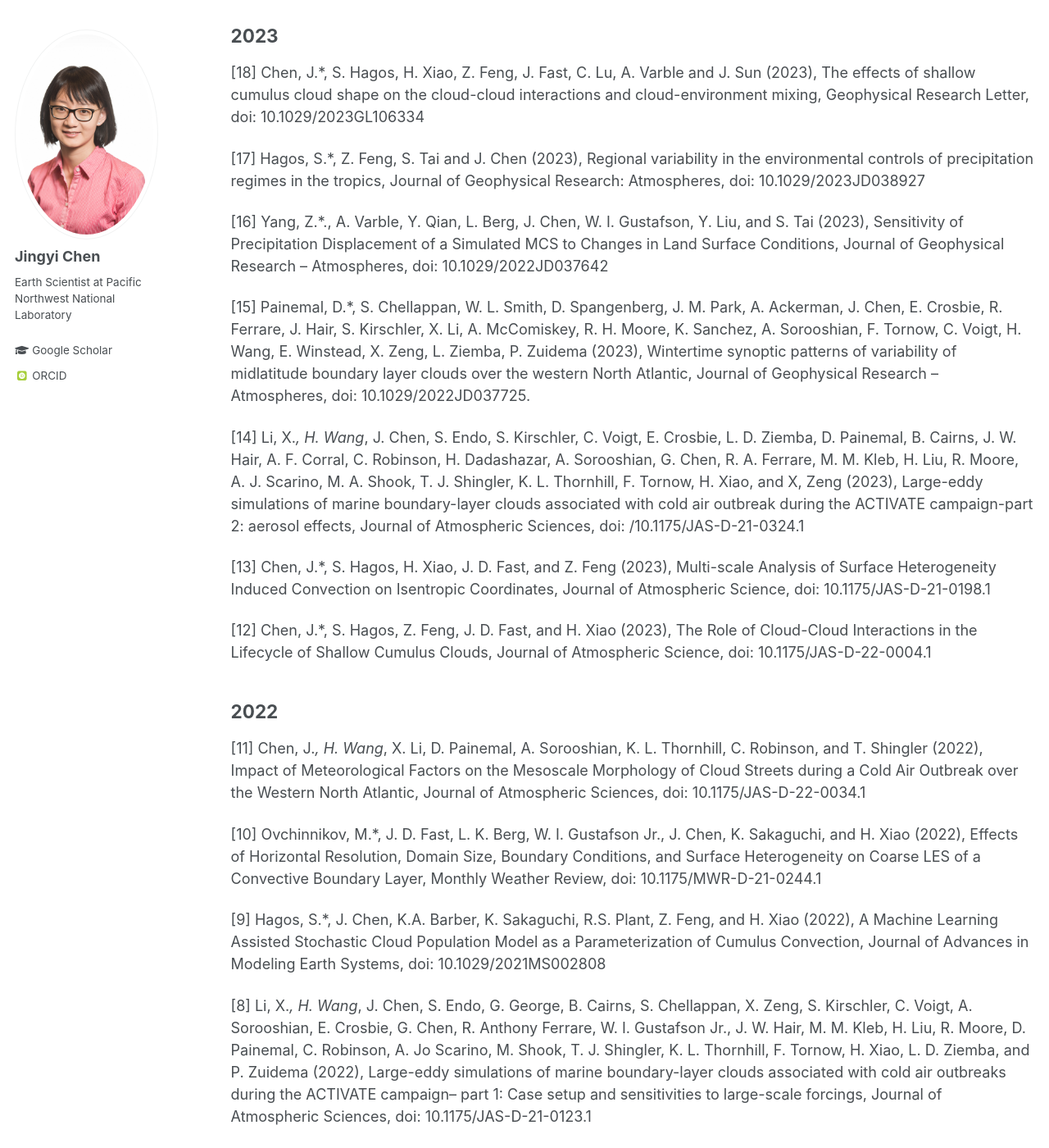
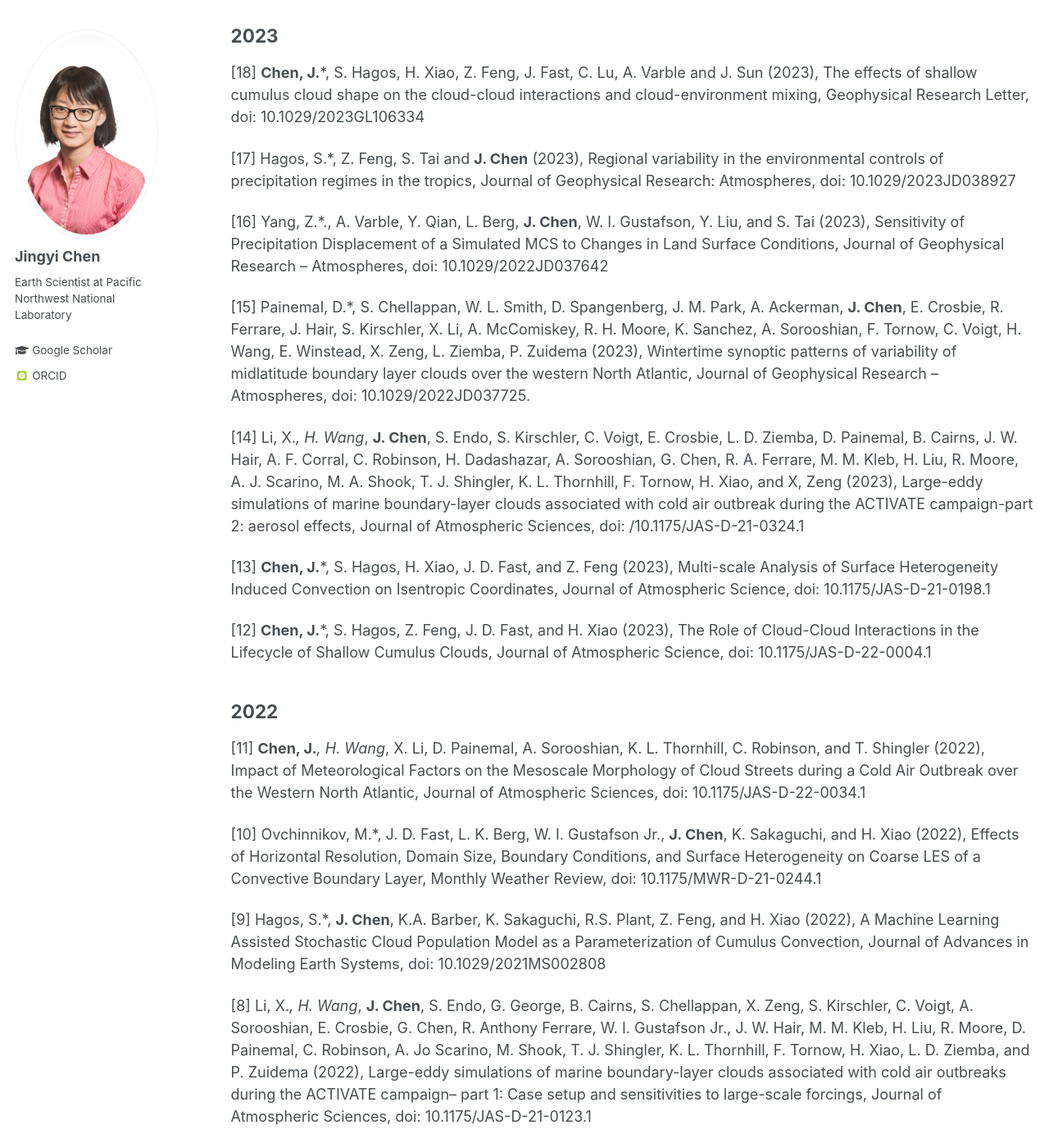
Before and after one commit to Jingyi-Chen/jingyi-chen.github.io, a Jekyll site: the page built from _pages/publications.md, in a window 1280 px wide and 1400 px high, scrolled down 350 px. Shown: the whole window at 82% size. Built offline with Jekyll 4.4.1, drawn with Linux system fonts in a browser that asks for light colours; some web fonts are replaced; some of the changed text lies outside the part shown.

Commit message:
Update publications.md

```diff
--- a/_pages/publications.md
+++ b/_pages/publications.md
@@ -9,46 +9,46 @@ Below, * denotes the corresponding author.
 
 2024
 -
-[19] Chen, J.*, Y. Qian*, T. Chakraborty, and Z. Yang (2024), Complexities of urban impacts on long-term seasonal trends in a mid-sized arid city, Environmental Research Communication (accepted)
+[19] **Chen, J.***, Y. Qian*, T. Chakraborty, and Z. Yang (2024), Complexities of urban impacts on long-term seasonal trends in a mid-sized arid city, Environmental Research Communication (accepted)
 
 2023
 -
-[18] Chen, J.*, S. Hagos, H. Xiao, Z. Feng, J. Fast, C. Lu, A. Varble and J. Sun (2023), The effects of shallow cumulus cloud shape on the cloud-cloud interactions and cloud-environment mixing, Geophysical Research Letter, doi: 10.1029/2023GL106334
+[18] **Chen, J.***, S. Hagos, H. Xiao, Z. Feng, J. Fast, C. Lu, A. Varble and J. Sun (2023), The effects of shallow cumulus cloud shape on the cloud-cloud interactions and cloud-environment mixing, Geophysical Research Letter, doi: 10.1029/2023GL106334
 
-[17] Hagos, S.*, Z. Feng, S. Tai and J. Chen (2023), Regional variability in the environmental controls of precipitation regimes in the tropics, Journal of Geophysical Research: Atmospheres, doi: 10.1029/2023JD038927
+[17] Hagos, S.*, Z. Feng, S. Tai and **J. Chen** (2023), Regional variability in the environmental controls of precipitation regimes in the tropics, Journal of Geophysical Research: Atmospheres, doi: 10.1029/2023JD038927
 
-[16] Yang, Z.*., A. Varble, Y. Qian, L. Berg, J. Chen, W. I. Gustafson, Y. Liu, and S. Tai (2023), Sensitivity of Precipitation Displacement of a Simulated MCS to Changes in Land Surface Conditions, Journal of Geophysical Research – Atmospheres, doi: 10.1029/2022JD037642
+[16] Yang, Z.*., A. Varble, Y. Qian, L. Berg, **J. Chen**, W. I. Gustafson, Y. Liu, and S. Tai (2023), Sensitivity of Precipitation Displacement of a Simulated MCS to Changes in Land Surface Conditions, Journal of Geophysical Research – Atmospheres, doi: 10.1029/2022JD037642
 
-[15] Painemal, D.*, S. Chellappan, W. L. Smith, D. Spangenberg, J. M. Park, A. Ackerman, J. Chen, E. Crosbie, R. Ferrare, J. Hair, S. Kirschler, X. Li, A. McComiskey, R. H. Moore, K. Sanchez, A. Sorooshian, F. Tornow, C. Voigt, H. Wang, E. Winstead, X. Zeng, L. Ziemba, P. Zuidema (2023), Wintertime synoptic patterns of variability of midlatitude boundary layer clouds over the western North Atlantic, Journal of Geophysical Research – Atmospheres, doi: 10.1029/2022JD037725.
+[15] Painemal, D.*, S. Chellappan, W. L. Smith, D. Spangenberg, J. M. Park, A. Ackerman, **J. Chen**, E. Crosbie, R. Ferrare, J. Hair, S. Kirschler, X. Li, A. McComiskey, R. H. Moore, K. Sanchez, A. Sorooshian, F. Tornow, C. Voigt, H. Wang, E. Winstead, X. Zeng, L. Ziemba, P. Zuidema (2023), Wintertime synoptic patterns of variability of midlatitude boundary layer clouds over the western North Atlantic, Journal of Geophysical Research – Atmospheres, doi: 10.1029/2022JD037725.
 
-[14] Li, X.*, H. Wang*, J. Chen, S. Endo, S. Kirschler, C. Voigt, E. Crosbie, L. D. Ziemba, D. Painemal, B. Cairns, J. W. Hair, A. F. Corral, C. Robinson, H. Dadashazar, A. Sorooshian, G. Chen, R. A. Ferrare, M. M. Kleb, H. Liu, R. Moore, A. J. Scarino, M. A. Shook, T. J. Shingler, K. L. Thornhill, F. Tornow, H. Xiao, and X, Zeng (2023), Large-eddy simulations of marine boundary-layer clouds associated with cold air outbreak during the ACTIVATE campaign-part 2: aerosol effects, Journal of Atmospheric Sciences, doi: /10.1175/JAS-D-21-0324.1
+[14] Li, X.*, H. Wang*, **J. Chen**, S. Endo, S. Kirschler, C. Voigt, E. Crosbie, L. D. Ziemba, D. Painemal, B. Cairns, J. W. Hair, A. F. Corral, C. Robinson, H. Dadashazar, A. Sorooshian, G. Chen, R. A. Ferrare, M. M. Kleb, H. Liu, R. Moore, A. J. Scarino, M. A. Shook, T. J. Shingler, K. L. Thornhill, F. Tornow, H. Xiao, and X, Zeng (2023), Large-eddy simulations of marine boundary-layer clouds associated with cold air outbreak during the ACTIVATE campaign-part 2: aerosol effects, Journal of Atmospheric Sciences, doi: /10.1175/JAS-D-21-0324.1
 
-[13] Chen, J.*, S. Hagos, H. Xiao, J. D. Fast, and Z. Feng (2023), Multi-scale Analysis of Surface Heterogeneity Induced Convection on Isentropic Coordinates, Journal of Atmospheric Science, doi: 10.1175/JAS-D-21-0198.1
+[13] **Chen, J.***, S. Hagos, H. Xiao, J. D. Fast, and Z. Feng (2023), Multi-scale Analysis of Surface Heterogeneity Induced Convection on Isentropic Coordinates, Journal of Atmospheric Science, doi: 10.1175/JAS-D-21-0198.1
 
-[12] Chen, J.*, S. Hagos, Z. Feng, J. D. Fast, and H. Xiao (2023), The Role of Cloud-Cloud Interactions in the Lifecycle of Shallow Cumulus Clouds, Journal of Atmospheric Science, doi: 10.1175/JAS-D-22-0004.1
+[12] **Chen, J.***, S. Hagos, Z. Feng, J. D. Fast, and H. Xiao (2023), The Role of Cloud-Cloud Interactions in the Lifecycle of Shallow Cumulus Clouds, Journal of Atmospheric Science, doi: 10.1175/JAS-D-22-0004.1
 
 2022
 -
-[11] Chen, J.*, H. Wang*, X. Li, D. Painemal, A. Sorooshian, K. L. Thornhill, C. Robinson, and T. Shingler (2022), Impact of Meteorological Factors on the Mesoscale Morphology of Cloud Streets during a Cold Air Outbreak over the Western North Atlantic, Journal of Atmospheric Sciences, doi: 10.1175/JAS-D-22-0034.1
+[11] **Chen, J.***, H. Wang*, X. Li, D. Painemal, A. Sorooshian, K. L. Thornhill, C. Robinson, and T. Shingler (2022), Impact of Meteorological Factors on the Mesoscale Morphology of Cloud Streets during a Cold Air Outbreak over the Western North Atlantic, Journal of Atmospheric Sciences, doi: 10.1175/JAS-D-22-0034.1
 
-[10] Ovchinnikov, M.*, J. D. Fast, L. K. Berg, W. I. Gustafson Jr., J. Chen, K. Sakaguchi, and H. Xiao (2022), Effects of Horizontal Resolution, Domain Size, Boundary Conditions, and Surface Heterogeneity on Coarse LES of a Convective Boundary Layer, Monthly Weather Review, doi: 10.1175/MWR-D-21-0244.1
+[10] Ovchinnikov, M.*, J. D. Fast, L. K. Berg, W. I. Gustafson Jr., **J. Chen**, K. Sakaguchi, and H. Xiao (2022), Effects of Horizontal Resolution, Domain Size, Boundary Conditions, and Surface Heterogeneity on Coarse LES of a Convective Boundary Layer, Monthly Weather Review, doi: 10.1175/MWR-D-21-0244.1
 
-[9] Hagos, S.*, J. Chen, K.A. Barber, K. Sakaguchi, R.S. Plant, Z. Feng, and H. Xiao (2022), A Machine Learning Assisted Stochastic Cloud Population Model as a Parameterization of Cumulus Convection, Journal of Advances in Modeling Earth Systems, doi: 10.1029/2021MS002808
+[9] Hagos, S.*, **J. Chen**, K.A. Barber, K. Sakaguchi, R.S. Plant, Z. Feng, and H. Xiao (2022), A Machine Learning Assisted Stochastic Cloud Population Model as a Parameterization of Cumulus Convection, Journal of Advances in Modeling Earth Systems, doi: 10.1029/2021MS002808
 
-[8] Li, X.*, H. Wang*, J. Chen, S. Endo, G. George, B. Cairns, S. Chellappan, X. Zeng, S. Kirschler, C. Voigt, A. Sorooshian, E. Crosbie, G. Chen, R. Anthony Ferrare, W. I. Gustafson Jr., J. W. Hair, M. M. Kleb, H. Liu, R. Moore, D. Painemal, C. Robinson, A. Jo Scarino, M. Shook, T. J. Shingler, K. L. Thornhill, F. Tornow, H. Xiao, L. D. Ziemba, and P. Zuidema (2022), Large-eddy simulations of marine boundary-layer clouds associated with cold air outbreaks during the ACTIVATE campaign– part 1: Case setup and sensitivities to large-scale forcings, Journal of Atmospheric Sciences, doi: 10.1175/JAS-D-21-0123.1
+[8] Li, X.*, H. Wang*, **J. Chen**, S. Endo, G. George, B. Cairns, S. Chellappan, X. Zeng, S. Kirschler, C. Voigt, A. Sorooshian, E. Crosbie, G. Chen, R. Anthony Ferrare, W. I. Gustafson Jr., J. W. Hair, M. M. Kleb, H. Liu, R. Moore, D. Painemal, C. Robinson, A. Jo Scarino, M. Shook, T. J. Shingler, K. L. Thornhill, F. Tornow, H. Xiao, L. D. Ziemba, and P. Zuidema (2022), Large-eddy simulations of marine boundary-layer clouds associated with cold air outbreaks during the ACTIVATE campaign– part 1: Case setup and sensitivities to large-scale forcings, Journal of Atmospheric Sciences, doi: 10.1175/JAS-D-21-0123.1
 
-[7] Sakaguchi, K.*, L. Berg, J. Chen, J. D. Fast, R. Newsom, S.-L. Tai, Z. Yang, W. I. Gustafson Jr., B.J. Gaudet, M. Huang, M. Pekour, K. Pressel, and H. Xiao (2022), Determining Spatial Scales of Soil Moisture - Cloud Coupling Pathways using Semi-Idealized Simulations, Journal of Geophysical Research: Atmospheres, doi: 10.1029/2021JD035282
+[7] Sakaguchi, K.*, L. Berg, **J. Chen**, J. D. Fast, R. Newsom, S.-L. Tai, Z. Yang, W. I. Gustafson Jr., B.J. Gaudet, M. Huang, M. Pekour, K. Pressel, and H. Xiao (2022), Determining Spatial Scales of Soil Moisture - Cloud Coupling Pathways using Semi-Idealized Simulations, Journal of Geophysical Research: Atmospheres, doi: 10.1029/2021JD035282
 
 2016-2021
 -
-[6] Chen, J.*, S. Hagos, H. Xiao, J. D. Fast, and Z. Feng (2020), Characterization of Surface Heterogeneity Induced Convection using Cluster Analysis, Journal of Geophysical Research: Atmospheres, doi: 10.1029/2020JD032550
+[6] **Chen, J.***, S. Hagos, H. Xiao, J. D. Fast, and Z. Feng (2020), Characterization of Surface Heterogeneity Induced Convection using Cluster Analysis, Journal of Geophysical Research: Atmospheres, doi: 10.1029/2020JD032550
 
-[5] Chen, J.*, Y. Liu, and M. Zhang (2020), Effects of Lateral Entrainment-Mixing with Entrained Aerosols on Cloud Microphysics, Geophysical Research Letter, doi: 10.1029/2020GL087667.
+[5] **Chen, J.***, Y. Liu, and M. Zhang (2020), Effects of Lateral Entrainment-Mixing with Entrained Aerosols on Cloud Microphysics, Geophysical Research Letter, doi: 10.1029/2020GL087667.
 
-[4] Lu, C.*, Y. Liu, S. Yum, J. Chen, L. Zhu, S. Gao, Y. Yin, S. Niu, and X. Jia (2020), Reconciling Contrasting Relationships between Relative Dispersion and Volume-mean Radius of Cloud Droplet Size Distributions, Journal of Geophysical Research: Atmospheres, doi: 10.1029/2019JD031868.
+[4] Lu, C.*, Y. Liu, S. Yum, **J. Chen**, L. Zhu, S. Gao, Y. Yin, S. Niu, and X. Jia (2020), Reconciling Contrasting Relationships between Relative Dispersion and Volume-mean Radius of Cloud Droplet Size Distributions, Journal of Geophysical Research: Atmospheres, doi: 10.1029/2019JD031868.
 
-[3] Wang, Y., S. Niu*, C. Lu*, Y. Liu, J. Chen, W. Yang (2019), An observational study on cloud spectral width in North China, Atmosphere 2019, 10, 109.
+[3] Wang, Y., S. Niu*, C. Lu*, Y. Liu, **J. Chen**, W. Yang (2019), An observational study on cloud spectral width in North China, Atmosphere 2019, 10, 109.
 
-[2] Chen, J.*, Y. Liu, M. Zhang, and Y. Peng (2018), Height Dependency of Aerosol-cloud Interaction Regimes, Journal of Geophysical Research: Atmospheres, doi: 10.1002/2017JD027431.
+[2] **Chen, J.***, Y. Liu, M. Zhang, and Y. Peng (2018), Height Dependency of Aerosol-cloud Interaction Regimes, Journal of Geophysical Research: Atmospheres, doi: 10.1002/2017JD027431.
 
-[1] Chen, J.*, Y. Liu, M. Zhang, and Y. Peng (2016), New Understanding and Quantification of the Regime Dependence of Aerosol-cloud Interaction for Studying Aerosol Indirect Effects, Geophysical Research Letter, doi: 10.1002/2016GL067683.
+[1] **Chen, J.***, Y. Liu, M. Zhang, and Y. Peng (2016), New Understanding and Quantification of the Regime Dependence of Aerosol-cloud Interaction for Studying Aerosol Indirect Effects, Geophysical Research Letter, doi: 10.1002/2016GL067683.
```
